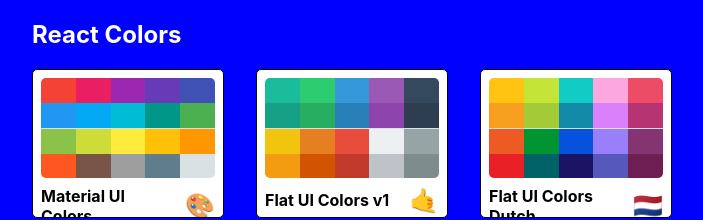
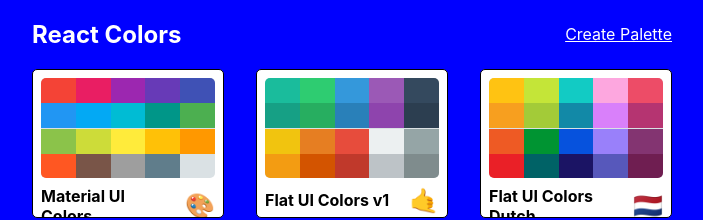
Before and after one commit to MichaelOgunsanmi/reactColorPalette, a React (Create React App) app: page / in a window 1280 px wide. Shown: the top 220 px of the page, without its empty margins (288-991 px from the left). Built offline with nearby package versions, Linux system fonts and the light colour scheme.

Commit message:
Added NewPaletteForm component and link to PaletteList to create new palette

```diff
--- a/src/App.js
+++ b/src/App.js
@@ -5,9 +5,11 @@
 import Palette from "./Palette";
 import PaletteList from "./PaletteList";
 import SingleColorPalette from "./SingleColorPalette";
+import NewPaletteForm from "./NewPaletteForm";
 
 import seedPalettes from "./utils/seedPalettes";
 import {generatePalette} from "./utils/colorHelpers";
+
 
 
 
@@ -42,6 +44,7 @@
 function App() {
     return (
       <Switch>
+          <Route exact path={'/palette/new'} render={() => <NewPaletteForm/>}/>
           <Route exact path={'/'} render={(routeProps) => <PaletteList palettes={seedPalettes} {...routeProps}/>}/>
           <Route exact path={'/palette/:paletteId'} render={(routeProps) => getPalette(routeProps.match.params.paletteId)}/>
           <Route exact path={'/palette/:paletteId/:colorId'} render={(routeProps) => getPalette(routeProps.match.params.paletteId, routeProps.match.params.colorId)}/>
--- /dev/null
+++ b/src/NewPaletteForm.js
@@ -0,0 +1,11 @@
+import React from 'react';
+
+const NewPaletteForm = () => {
+    return (
+        <div>
+            <h1>New Palette Form</h1>
+        </div>
+    );
+};
+
+export default NewPaletteForm;
--- a/src/PaletteList.js
+++ b/src/PaletteList.js
@@ -1,4 +1,5 @@
 import React from 'react';
+import {Link} from "react-router-dom";
 
 import {withStyles} from "@material-ui/styles";
 
@@ -21,6 +22,7 @@
             <div className={classes.container}>
                 <nav className={classes.nav}>
                     <h1>React Colors</h1>
+                    <Link to={'/palette/new'}>Create Palette</Link>
                 </nav>
                 <div className={classes.palettes}>
                     {paletteList}
--- a/src/styles/PaletteListStyles.js
+++ b/src/styles/PaletteListStyles.js
@@ -17,7 +17,11 @@
         display: "flex",
         width: "100%",
         justifyContent: "space-between",
-        color: "white"
+        color: "white",
+        alignItems: "center",
+        "& a": {
+            color: "white"
+        }
     },
     palettes: {
         boxSizing: "border-box",
```
